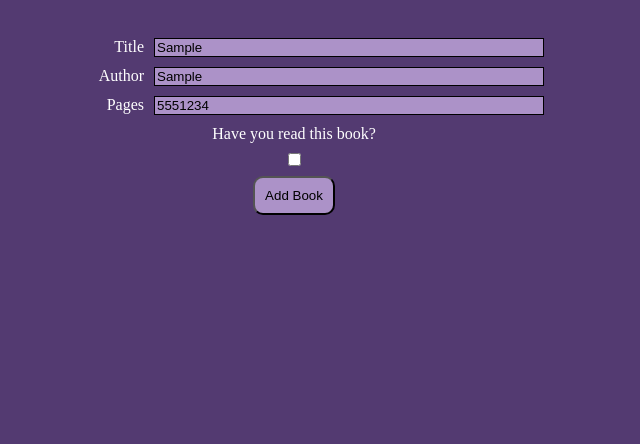
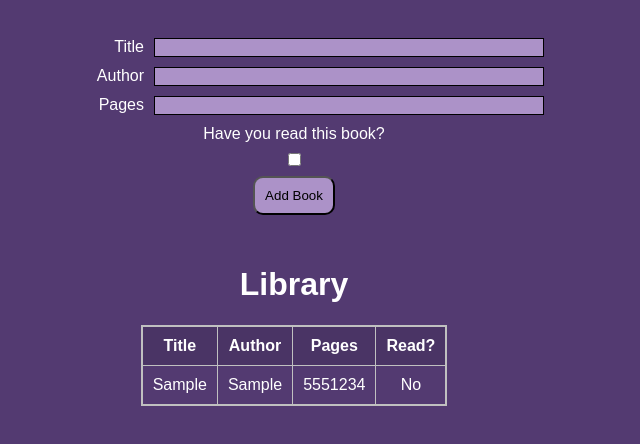
Before and after one commit to kyledinardi/odin-library, a plain HTML site: page index.html in a window 1280 px wide. Both pictures are taken after typing "Sample", "Sample", "5551234" into the empty fields and a click on the button "Add Book". Shown: the whole page, without its empty margins (346-986 px from the left). Drawn offline with Linux system fonts and the light colour scheme.

Commit message:
Create table of books in library

```diff
--- a/index.html
+++ b/index.html
@@ -8,7 +8,7 @@
   <script src="library.js" defer></script>
 </head>
 <body>
-  <form>
+  <form id="new-book">
     <label for="title">Title</label>
     <input type="text" name="title" id="title" required>
     <label for="author">Author</label>
@@ -23,7 +23,20 @@
       title="Must be a number">
     <label for="read">Have you read this book?</label>
     <input type="checkbox" name="read" id="read">
-    <button type="submit" class="add-book">Add Book</button>
+    <button type="submit">Add Book</button>
   </form>
+  <div class="library" style="display: none">
+    <h1>Library</h1>
+    <table>
+      <tbody>
+        <tr>
+          <th scope="col">Title</th>
+          <th scope="col">Author</th>
+          <th scope="col">Pages</th>
+          <th scope="col">Read?</th>
+        </tr>
+      </tbody>
+    </table>
+  </div>
 </body>
 </html>
--- a/library.js
+++ b/library.js
@@ -1,9 +1,13 @@
+const libraryDiv = document.querySelector('.library')
 const myLibrary = [];
 const input = document.querySelectorAll('input');
-const form = document.querySelector('form');
+const form = document.querySelector('#new-book');
+const table = document.querySelector('tbody')
 form.addEventListener('submit', (e) => {
   e.preventDefault();
   addBookToLibrary();
+  addBookToTable();
+  libraryDiv.style.display = 'block';
 });
 
 function Book(title, author, pages, read) {
@@ -19,4 +23,25 @@ function addBookToLibrary() {
   let pages = input[2].value;
   let read = input[3].checked;
   myLibrary.push(new Book(title, author, pages, read))
+  for(let i = 0; i < 3; i++) {
+    input[i].value = ''
+  }
+  input[3].checked = false;
 }
+
+function addBookToTable() {
+  let book = myLibrary[myLibrary.length - 1];
+  const row = document.createElement('tr');
+  let cells = []
+  for(i = 0; i < 4; i++) {
+    cells[i] = document.createElement('td');
+  }
+  cells[0].textContent = book.title;
+  cells[1].textContent = book.author;
+  cells[2].textContent = book.pages;
+  cells[3].textContent = book.read ? 'Yes' : 'No';
+  for(i = 0; i < 4; i++) {
+    row.appendChild(cells[i]);
+  }
+  table.appendChild(row);
+}
--- a/style.css
+++ b/style.css
@@ -1,9 +1,30 @@
 :root {
   background-color: #533A71;
   color: white;
+  font-family: Arial, Helvetica, sans-serif;
 }
 
-form {
+h1 {
+  text-align: center;
+}
+
+table {
+  margin: auto;
+  border-collapse: collapse;
+  border: 2px solid silver;
+}
+
+tr:first-child {
+  background-color: #4a3465;
+}
+
+td, th {
+  border: 1px solid silver;
+  padding: 10px;
+  text-align: center;
+}
+
+#new-book {
   display: grid;
   width: 500px;
   margin: auto;
@@ -34,7 +55,7 @@ input[type=checkbox] {
   justify-self: center;
 }
 
-.add-book {
+button[type=submit] {
   background-color: #AC92C8;
   justify-self: center;
   padding: 10px;
```
